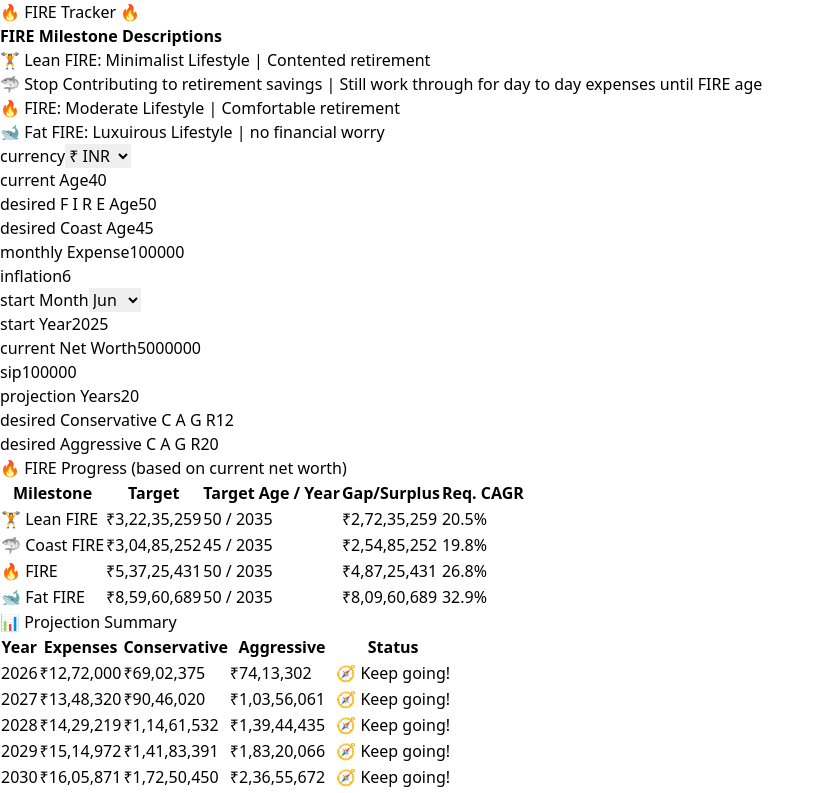
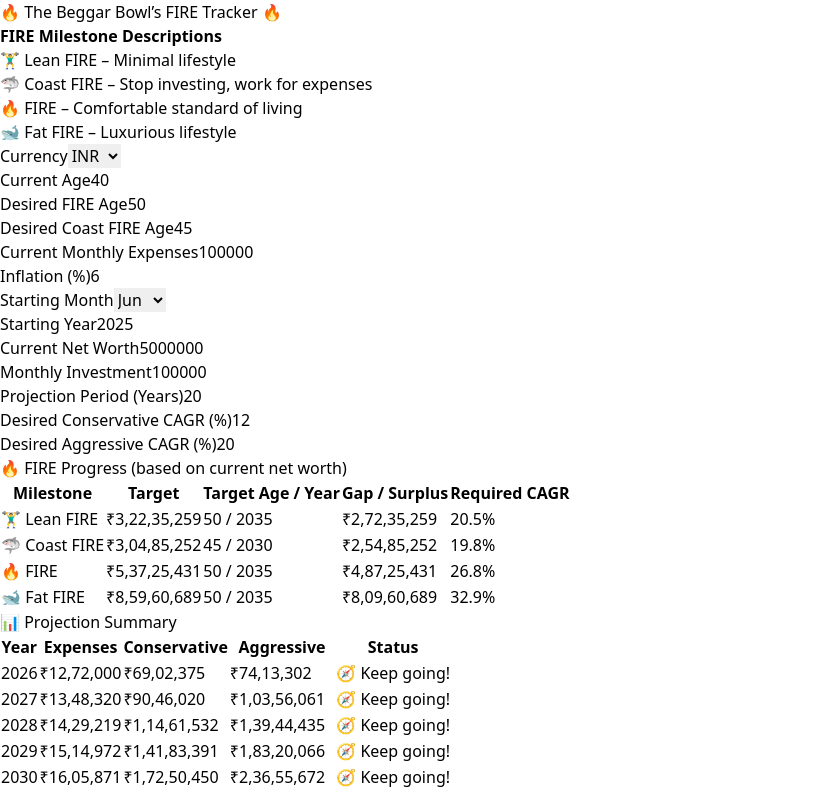
Before and after one commit to TheBeggarBowl/fire-tracker, a React (Vite) app: page / in a window 1280 px wide. Shown: the top 793 px of the page, without its empty margins (0-825 px from the left). Built offline with nearby package versions, Linux system fonts and the light colour scheme.

Commit message:
Update App.jsx

```diff
--- a/src/App.jsx
+++ b/src/App.jsx
@@ -1,11 +1,28 @@
 import { useEffect, useState } from "react";
 
 const monthNames = ["Jan","Feb","Mar","Apr","May","Jun","Jul","Aug","Sep","Oct","Nov","Dec"];
-const fireIcons = { lean:"🏋️", coast:"🦈", fire:"🔥", fat:"🐋" };
+const fireIcons = { lean:"🏋️‍♂️", coast:"🦈", fire:"🔥", fat:"🐋" };
+
+const labelMap = {
+  currency: "Currency",
+  currentAge: "Current Age",
+  desiredFIREAge: "Desired FIRE Age",
+  desiredCoastAge: "Desired Coast FIRE Age",
+  monthlyExpense: "Current Monthly Expenses",
+  inflation: "Inflation (%)",
+  startMonth: "Starting Month",
+  startYear: "Starting Year",
+  currentNetWorth: "Current Net Worth",
+  sip: "Monthly Investment",
+  projectionYears: "Projection Period (Years)",
+  desiredConservativeCAGR: "Desired Conservative CAGR (%)",
+  desiredAggressiveCAGR: "Desired Aggressive CAGR (%)"
+};
 
 export default function App() {
-  const currentMonth = new Date().getMonth() + 1;
-  const currentYear = new Date().getFullYear();
+  const now = new Date();
+  const currentMonth = now.getMonth() + 1;
+  const currentYear = now.getFullYear();
 
   const defaultInputs = {
     currency: "INR",
@@ -39,8 +56,13 @@ export default function App() {
 
   useEffect(() => {
     alert(
-  `📢 Disclaimer:\n\nThis tool offers rough projections — not guarantees. Use it at your own discretion.\nThe creator takes no responsibility for any unexpected outcomes.\n\nIf you find it helpful, spread the word. Good luck on your FIRE journey! 🔥`
-);
+`📢 Disclaimer:
+
+This tool offers rough projections — not guarantees.
+Use it at your own discretion. The creator is not responsible for any anomalies.
+
+If you find it helpful, spread the love and good luck on your FIRE journey! 🔥`
+    );
   }, []);
 
   const update = (k,v) => setInputs(prev => ({ ...prev, [k]: isNaN(v)? v : Number(v) }));
@@ -73,13 +95,13 @@ export default function App() {
     const project = (rate) => {
       let port = currentNetWorth;
       const monthlyRate = rate / 12 / 100;
-      let year = startYear, m = startMonth-1;
+      let year = startYear, m = startMonth - 1;
       const yearlyTotals = {};
-      for (let i = 0; i < projectionYears*12; i++) {
+      for (let i = 0; i < projectionYears * 12; i++) {
         port = port*(1+monthlyRate) + sip;
         m++;
-        if (m>=12) { m=0; year++ }
-        if ((i+1)%12===0 || i===projectionYears*12-1) {
+        if (m >= 12) { m = 0; year++; }
+        if ((i + 1) % 12 === 0 || i === projectionYears*12 - 1) {
           yearlyTotals[year] = port;
         }
       }
@@ -101,18 +123,12 @@ export default function App() {
     return `${sym}${Intl.NumberFormat(loc,{maximumFractionDigits:0}).format(v)}`;
   };
 
-  const color = (v,t)=>
-    v>=t.fatTarget ? "bg-cyan-300":
-    v>=t.fireTarget ? "bg-green-300":
-    v>=t.coastTarget? "bg-blue-300":
-    v>=t.leanTarget?"bg-yellow-200":"bg-white";
-
   const calcFIRE = () => {
     const now = inputs.currentNetWorth;
     const yearsToFIRE = inputs.desiredFIREAge - inputs.currentAge;
     const { leanTarget, coastTarget, fireTarget, fatTarget } = results.targets;
     const data = [
-      ["🏋️ Lean FIRE", leanTarget, inputs.desiredFIREAge],
+      ["🏋️‍♂️ Lean FIRE", leanTarget, inputs.desiredFIREAge],
       ["🦈 Coast FIRE", coastTarget, inputs.desiredCoastAge],
       ["🔥 FIRE", fireTarget, inputs.desiredFIREAge],
       ["🐋 Fat FIRE", fatTarget, inputs.desiredFIREAge],
@@ -120,25 +136,23 @@ export default function App() {
     return data.map(([label,tgt,age]) => {
       const gap = now - tgt;
       const need = gap>=0 ? "Achieved ✅" : `${((Math.pow(tgt/now,1/yearsToFIRE)-1)*100).toFixed(1)}%`;
-      return { label, tgt, age, year: currentYear + yearsToFIRE, gap, need };
+      return { label, tgt, age, year: inputs.startYear + (age - inputs.currentAge), gap, need };
     });
   };
 
   if (!results) return null;
 
   return (
-    <div className="p-6 max-w-4xl mx-auto space-y-8 font-sans">
-      <h1 className="text-center text-3xl font-bold">
-        🔥 FIRE Tracker 🔥
-      </h1>
+    <div className="p-6 max-w-5xl mx-auto space-y-8 font-sans">
+      <h1 className="text-center text-3xl font-bold">🔥 The Beggar Bowl’s FIRE Tracker 🔥</h1>
 
       <div className="bg-blue-50 border border-blue-200 p-4 rounded text-sm">
         <strong>FIRE Milestone Descriptions</strong>
         <ul className="ml-6 list-disc mt-2">
-          <li>🏋️ Lean FIRE: Minimalist Lifestyle | Contented retirement </li>
-          <li>🦈 Stop Contributing to retirement savings | Still work through for day to day expenses until FIRE age </li>
-          <li>🔥 FIRE: Moderate Lifestyle | Comfortable retirement </li>
-          <li>🐋 Fat FIRE: Luxuirous Lifestyle | no financial worry </li>
+          <li>🏋️‍♂️ Lean FIRE – Minimal lifestyle</li>
+          <li>🦈 Coast FIRE – Stop investing, work for expenses</li>
+          <li>🔥 FIRE – Comfortable standard of living</li>
+          <li>🐋 Fat FIRE – Luxurious lifestyle</li>
         </ul>
       </div>
 
@@ -146,15 +160,15 @@ export default function App() {
         {Object.entries(defaultInputs).map(([k]) => (
           <div key={k}>
             <label className="block text-sm font-medium">
-              {k.replace(/([A-Z])/g, " $1")}
+              {labelMap[k]}
             </label>
             {(k==="currency"||k==="startMonth") ?
               <select
                 value={inputs[k]}
                 onChange={e => update(k, e.target.value)}
                 className="mt-1 block w-full border rounded px-2 py-1">
-                {k==="currency"?
-                  <><option>₹ INR</option><option>$ USD</option></>
+                {k==="currency" ?
+                  <><option value="INR">INR</option><option value="USD">USD</option></>
                 :
                   monthNames.map((m,i)=><option key={i+1} value={i+1}>{m}</option>)}
               </select>
@@ -170,7 +184,7 @@ export default function App() {
         ))}
       </div>
 
-      {/* FIRE Progress */}
+      {/* FIRE Progress Table */}
       <div className="bg-gray-100 p-4 rounded">
         <h2 className="font-semibold text-lg">🔥 FIRE Progress (based on current net worth)</h2>
         <table className="w-full text-center text-sm mt-2 border">
@@ -179,17 +193,17 @@ export default function App() {
               <th className="border px-2 py-1">Milestone</th>
               <th className="border px-2 py-1">Target</th>
               <th className="border px-2 py-1">Target Age / Year</th>
-              <th className="border px-2 py-1">Gap/Surplus</th>
-              <th className="border px-2 py-1">Req. CAGR</th>
+              <th className="border px-2 py-1">Gap / Surplus</th>
+              <th className="border px-2 py-1">Required CAGR</th>
             </tr>
           </thead>
           <tbody>
             {calcFIRE().map((r,i)=>
               <tr key={i}>
-                <td className="border px-2 py-1">{r.label}</td>
+                <td className="border px-2 py-1 text-lg">{r.label}</td>
                 <td className="border px-2 py-1">{fmt(r.tgt)}</td>
                 <td className="border px-2 py-1">{r.age} / {r.year}</td>
-                <td className={`border px-2 py-1 ${(r.gap>=0 ? "text-green-700":"text-red-700")}`}>
+                <td className={`border px-2 py-1 ${r.gap>=0 ? "text-green-600" : "text-red-600"}`}>
                   {fmt(Math.abs(r.gap))}
                 </td>
                 <td className="border px-2 py-1">{r.need}</td>
@@ -217,13 +231,13 @@ export default function App() {
               <tr key={yr}>
                 <td className="border px-2 py-1">{yr}</td>
                 <td className="border px-2 py-1">{fmt(results.yearlyExpenses[yr]||0)}</td>
-                <td className={`border px-2 py-1 ${color(val,results.targets)}`}>{fmt(val)}</td>
-                <td className={`border px-2 py-1 ${color(results.aggr[yr],results.targets)}`}>{fmt(results.aggr[yr])}</td>
-                <td className="border px-2 py-1">
+                <td className="border px-2 py-1">{fmt(val)}</td>
+                <td className="border px-2 py-1">{fmt(results.aggr[yr])}</td>
+                <td className="border px-2 py-1 text-lg">
                   { val>=results.targets.fatTarget ? fireIcons.fat
                     : val>=results.targets.fireTarget ? fireIcons.fire
-                    : val>=results.targets.coastTarget? fireIcons.coast
-                    : val>=results.targets.leanTarget? fireIcons.lean
+                    : val>=results.targets.coastTarget ? fireIcons.coast
+                    : val>=results.targets.leanTarget ? fireIcons.lean
                     : "🧭 Keep going!" }
                 </td>
               </tr>
```
